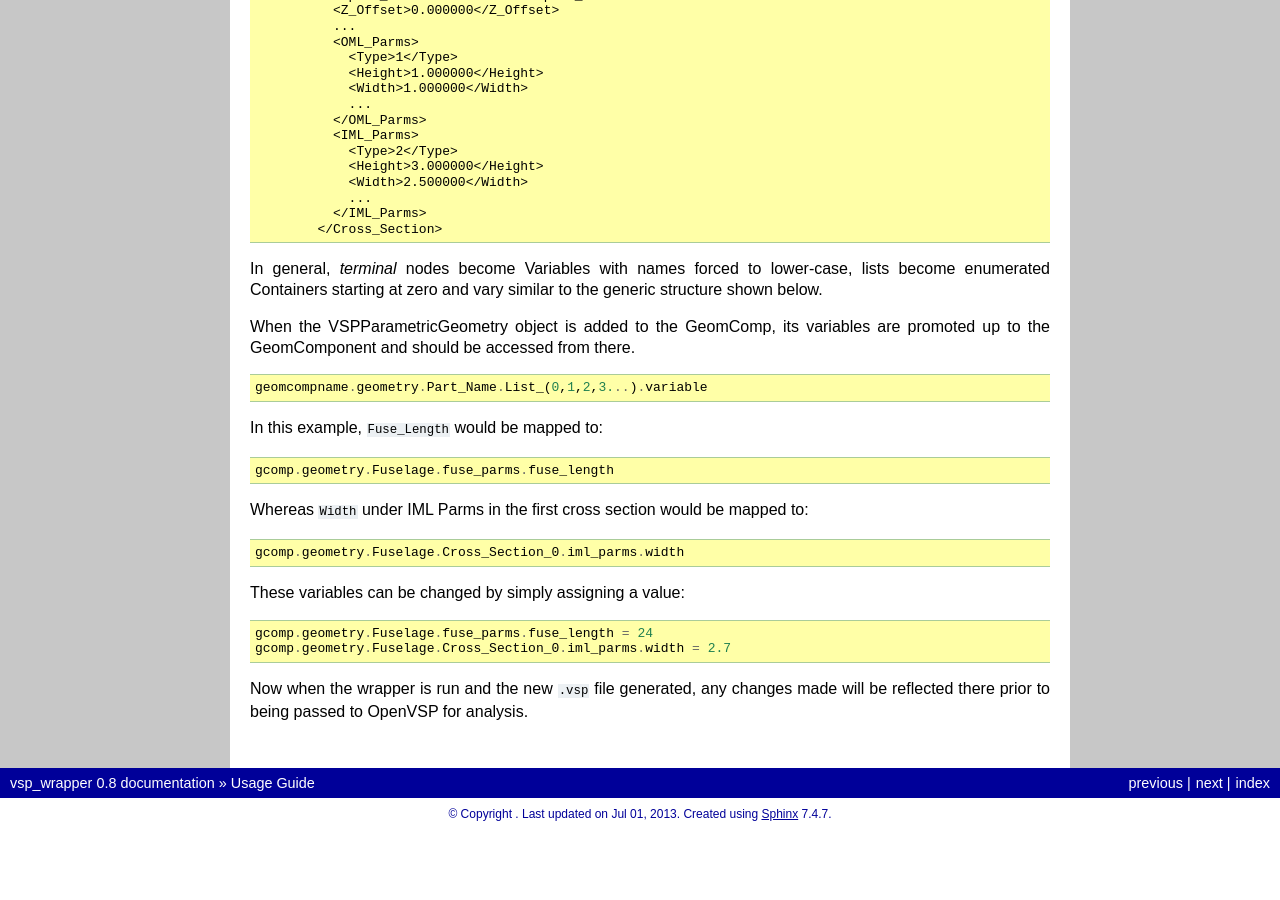
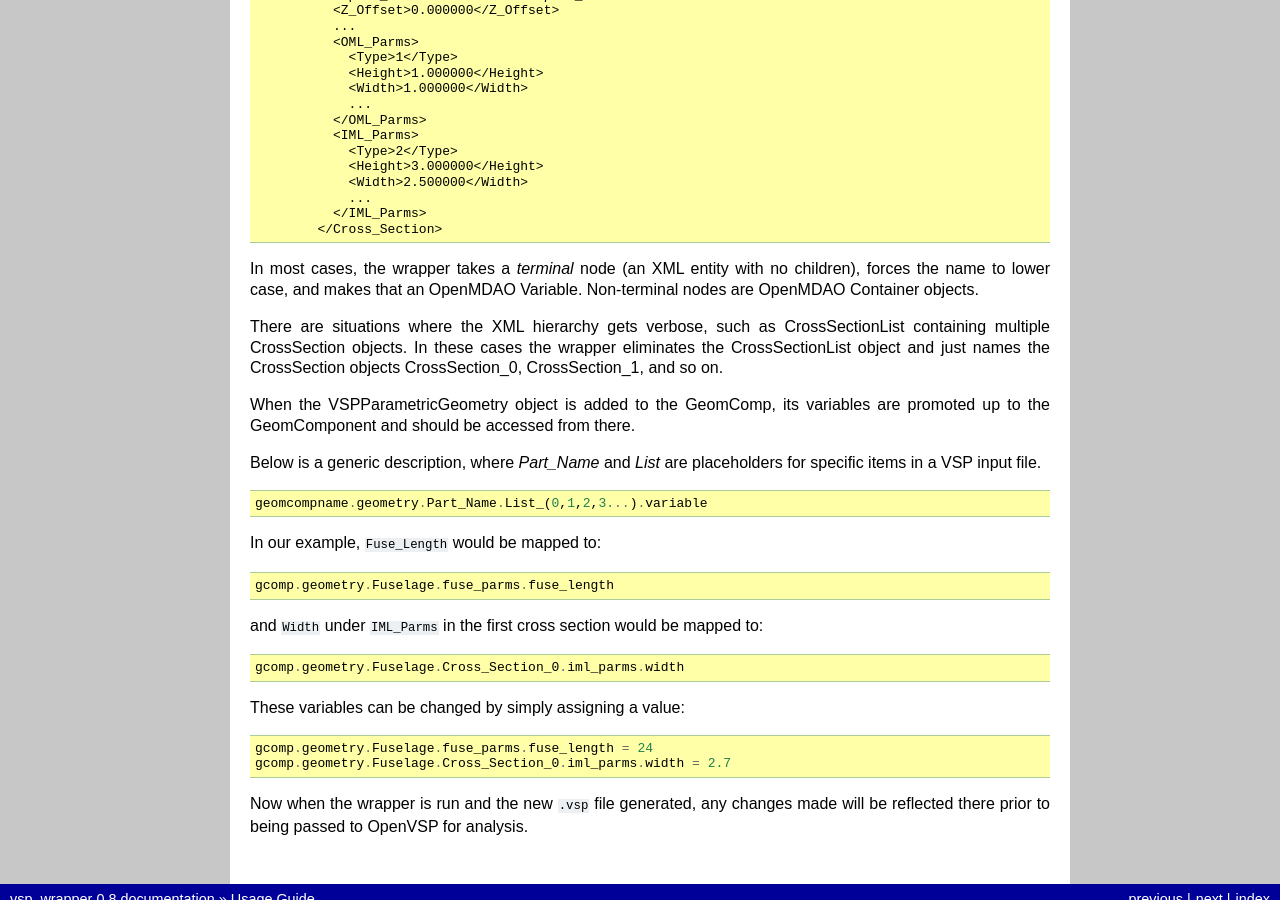
Before and after one commit to OpenMDAO-Plugins/vsp_wrapper, a Sphinx documentation site: the page built from docs/usage.rst, in a window 1280 px wide and 900 px high, scrolled down 1587 px. Built offline with Sphinx 7.4.7, drawn with Linux system fonts in a browser that asks for light colours; before the commit the page ends 2417 px from its top, so only the background shows below that.

Commit message:
Minor formatting changes and clarification.

```diff
--- a/docs/usage.rst
+++ b/docs/usage.rst
@@ -116,23 +116,31 @@ below you can see an  abbreviated form of the ``Cessna182.vsp`` file referenced
             </Cross_Section>
 
 
-In general, `terminal` nodes become Variables with names forced to lower-case, lists become enumerated
-Containers starting at zero and vary similar to the generic structure shown below.
+In most cases, the wrapper takes a `terminal` node (an XML entity with no children), forces the name
+to lower case, and makes that an OpenMDAO Variable.  Non-terminal nodes are OpenMDAO Container
+objects.
+
+There are situations where the XML hierarchy gets verbose, such as CrossSectionList containing
+multiple CrossSection objects.  In these cases the wrapper eliminates the CrossSectionList object
+and just names the CrossSection objects CrossSection_0, CrossSection_1, and so on.
 
 When the VSPParametricGeometry object is added to the GeomComp, its variables are promoted up to the
 GeomComponent and should be accessed from there.
+
+Below is a generic description, where `Part_Name` and `List` are placeholders for specific items in
+a VSP input file.
 
 ::
 
     geomcompname.geometry.Part_Name.List_(0,1,2,3...).variable
 
-In this example, ``Fuse_Length`` would be mapped to:
+In our example, ``Fuse_Length`` would be mapped to:
 
 ::
 
     gcomp.geometry.Fuselage.fuse_parms.fuse_length
 
-Whereas ``Width`` under IML Parms in the first cross section would be mapped to:
+and ``Width`` under ``IML_Parms`` in the first cross section would be mapped to:
 
 ::
 
```
